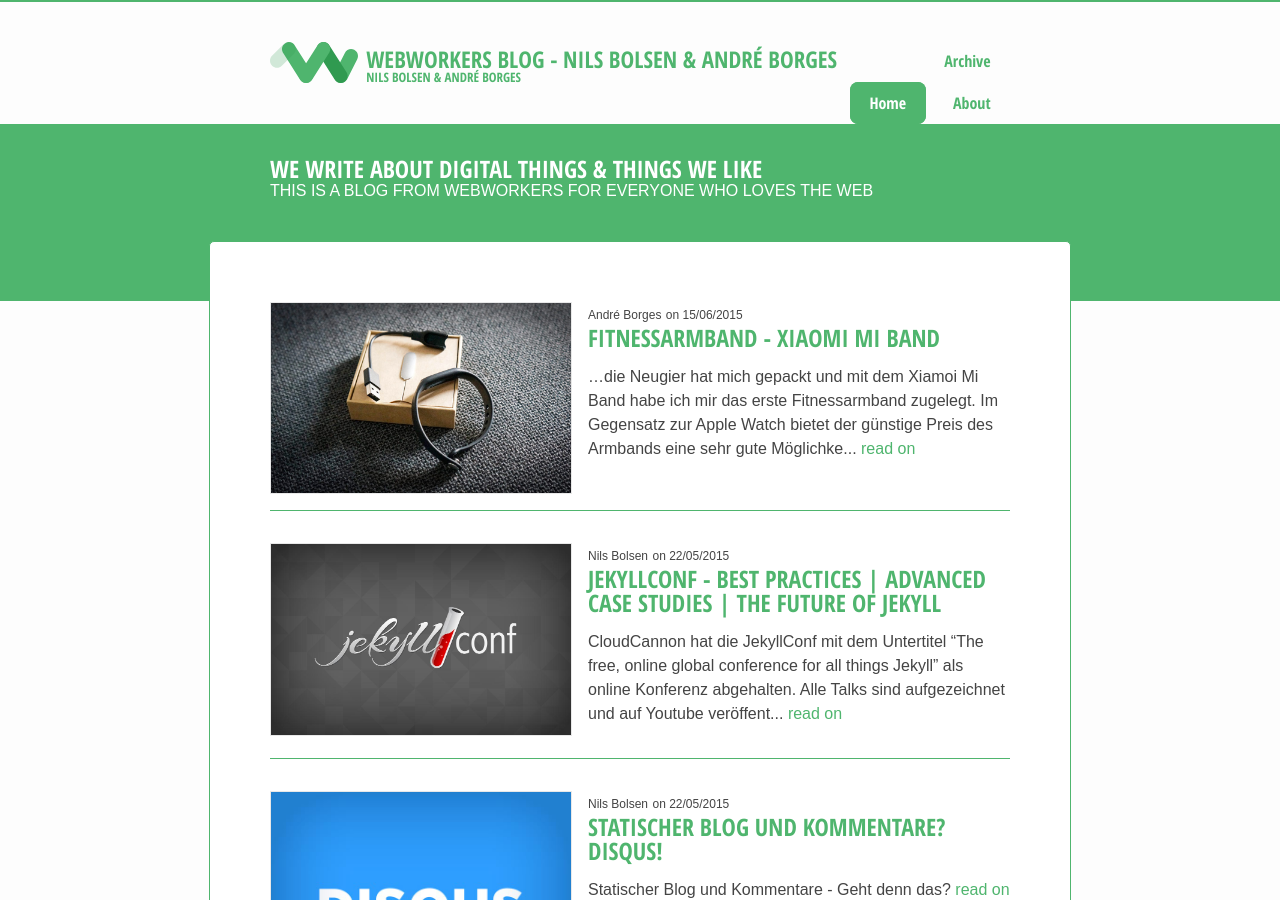
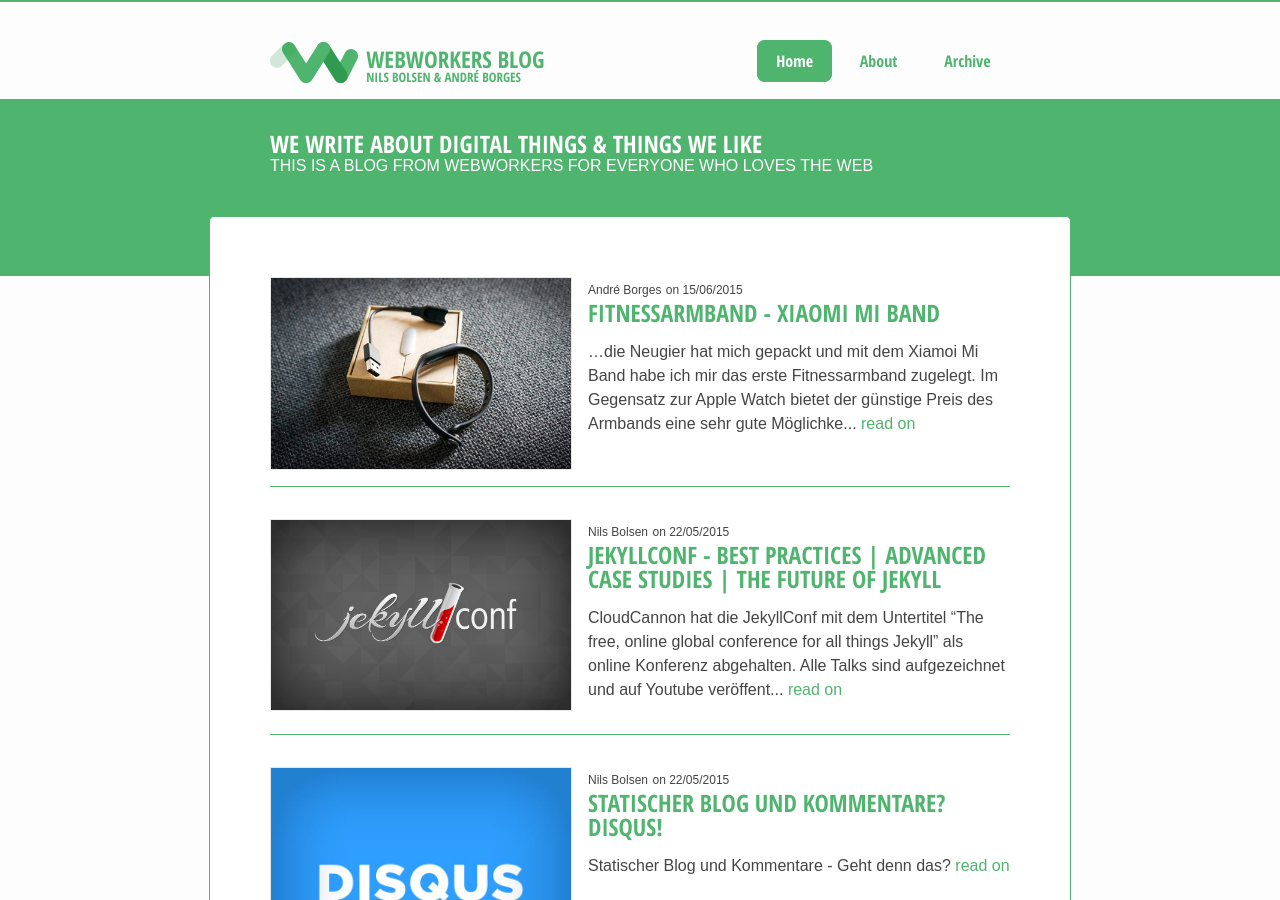
Before and after one commit to webwb/webwb.github.io, a Jekyll site: the page built from index.html, in a window 1280 px wide and 900 px high. Built offline with Jekyll 4.4.1, drawn with Linux system fonts in a browser that asks for light colours; the list of posts is cut into pages by our own code.

Commit message:
neuertitel

```diff
--- a/_config.yml
+++ b/_config.yml
@@ -1,5 +1,5 @@
 # Site settings
-title: Webworkers Blog - Nils Bolsen & André Borges
+title: Webworkers Blog
 subtitle: Nils Bolsen & André Borges
 email: nils@bolsen.de
 description: > # this means to ignore newlines until "baseurl:"
```
